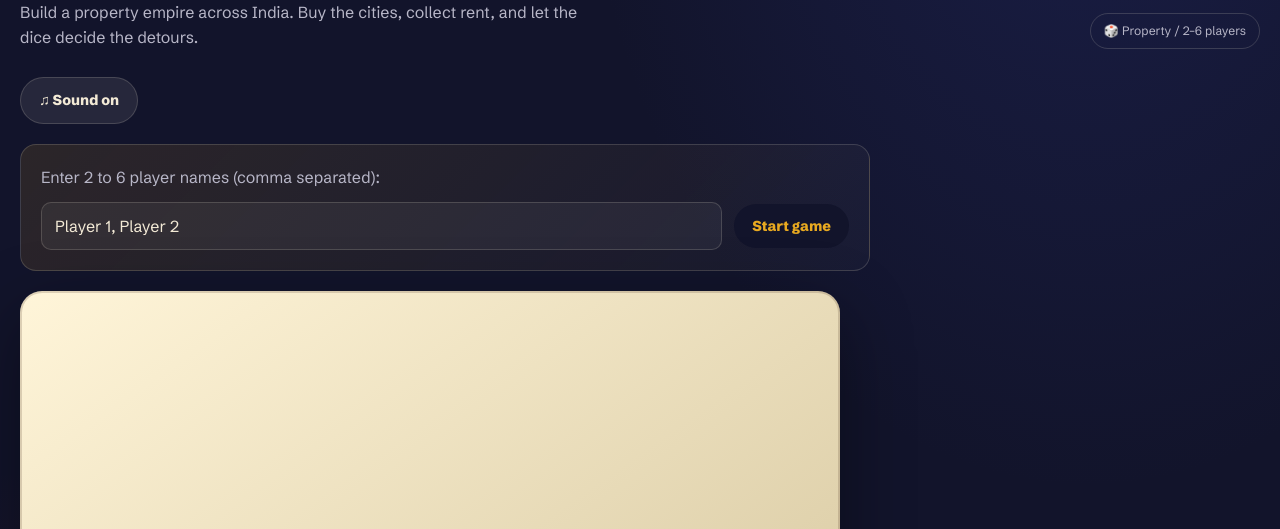
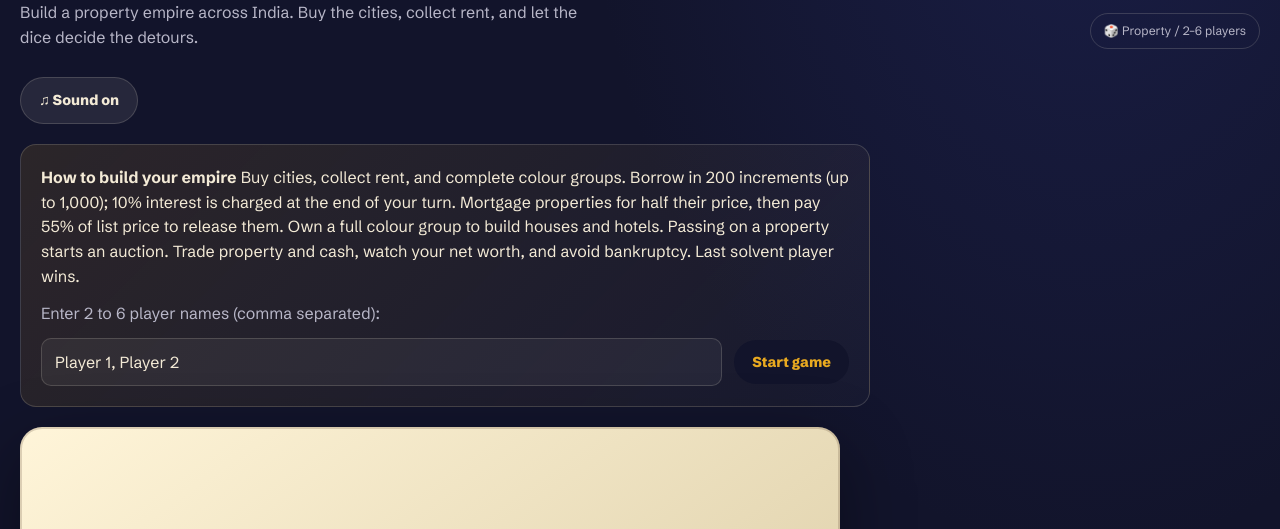
Before and after one commit to notyugg/chess--bot, a Flask app: page /business in a window 1280 px wide. Shown: the part 286-815 px from the top of the page. Run offline with Flask 3, Linux system fonts and the light colour scheme; some web fonts are replaced.

Commit message:
Explain the expanded Business rules before play

```diff
--- a/templates/business.html
+++ b/templates/business.html
@@ -4,6 +4,14 @@
 <div class="page-head"><div><span class="eyebrow">A little strategy, a little luck</span><h1>Business</h1><p>Build a property empire across India. Buy the cities, collect rent, and let the dice decide the detours.</p></div><div class="page-tag">🎲 Property / 2–6 players</div></div><button id="sound-toggle" class="secondary sound-toggle" aria-pressed="true">♫ Sound on</button>
 
 <div id="setup">
+  <div class="business-rules">
+    <strong>How to build your empire</strong>
+    <span>Buy cities, collect rent, and complete colour groups.</span>
+    <span>Borrow in 200 increments (up to 1,000); 10% interest is charged at the end of your turn.</span>
+    <span>Mortgage properties for half their price, then pay 55% of list price to release them.</span>
+    <span>Own a full colour group to build houses and hotels. Passing on a property starts an auction.</span>
+    <span>Trade property and cash, watch your net worth, and avoid bankruptcy. Last solvent player wins.</span>
+  </div>
   <p>Enter 2 to 6 player names (comma separated):</p>
   <input id="names" value="Player 1, Player 2" size="40">
   <button id="start">Start game</button>
```
